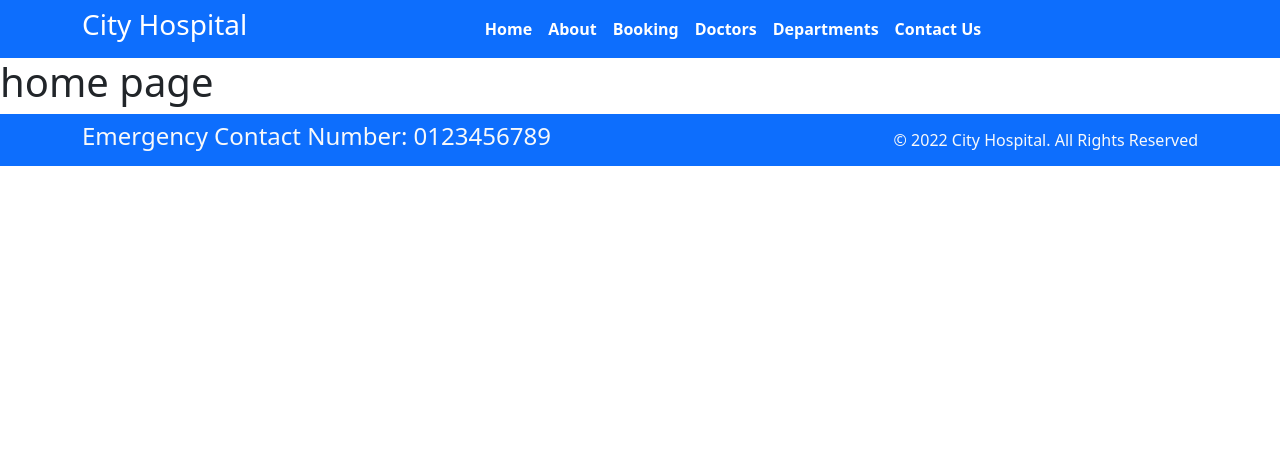
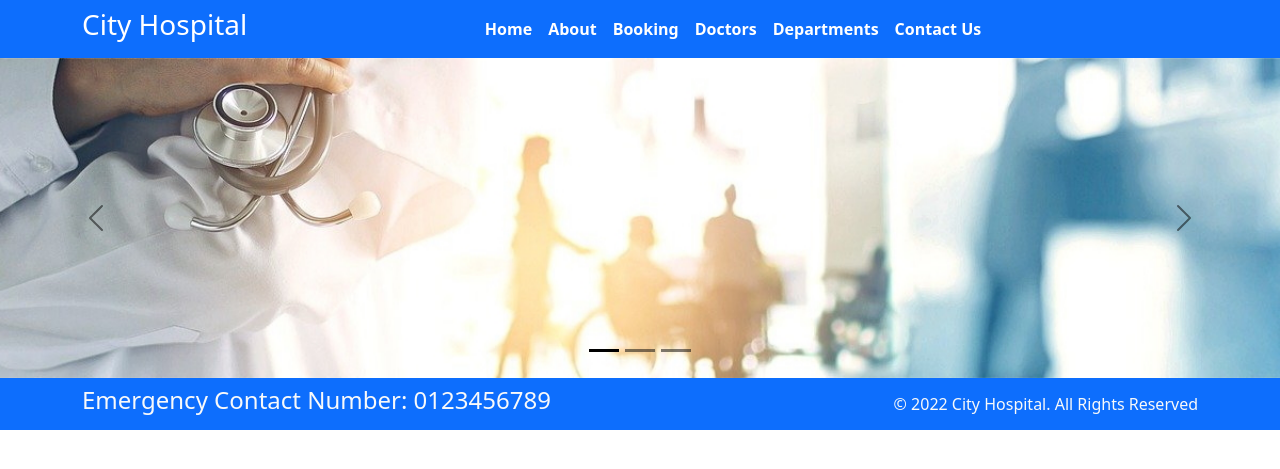
Before and after one commit to sajarappuz/hospital_management_django, a Django app: page / in a window 1280 px wide. Shown: the top 469 px of the page. Run offline with Django 4.2, Linux system fonts and the light colour scheme; some libraries are stand-ins or nearby versions.

Commit message:
first commit

```diff
--- a/django_app/templates/index.html
+++ b/django_app/templates/index.html
@@ -5,5 +5,35 @@
 {% endblock %}
 
 {% block content %}
-<h1>home page</h1>
+{% load static %}
+
+
+<div id="carouselExampleDark" class="carousel carousel-dark slide" data-bs-ride="carousel">
+    <div class="carousel-indicators">
+      <button type="button" data-bs-target="#carouselExampleDark" data-bs-slide-to="0" class="active" aria-current="true" aria-label="Slide 1"></button>
+      <button type="button" data-bs-target="#carouselExampleDark" data-bs-slide-to="1" aria-label="Slide 2"></button>
+      <button type="button" data-bs-target="#carouselExampleDark" data-bs-slide-to="2" aria-label="Slide 3"></button>
+    </div>
+    <div class="carousel-inner">
+      <div class="carousel-item active" data-bs-interval="10000">
+        <img src="{% static '/images/car1.jpg'%}" class="d-block w-100" alt="...">
+      </div>
+      <div class="carousel-item" data-bs-interval="2000">
+        <img src="{% static '/images/car2.jpg'%}" class="d-block w-100" alt="...">
+
+      </div>
+      <div class="carousel-item">
+        <img src="{% static '/images/car3.jpg'%}" class="d-block w-100" alt="...">
+
+      </div>
+    </div>
+    <button class="carousel-control-prev" type="button" data-bs-target="#carouselExampleDark" data-bs-slide="prev">
+      <span class="carousel-control-prev-icon" aria-hidden="true"></span>
+      <span class="visually-hidden">Previous</span>
+    </button>
+    <button class="carousel-control-next" type="button" data-bs-target="#carouselExampleDark" data-bs-slide="next">
+      <span class="carousel-control-next-icon" aria-hidden="true"></span>
+      <span class="visually-hidden">Next</span>
+    </button>
+  </div>
 {% endblock %}
```
